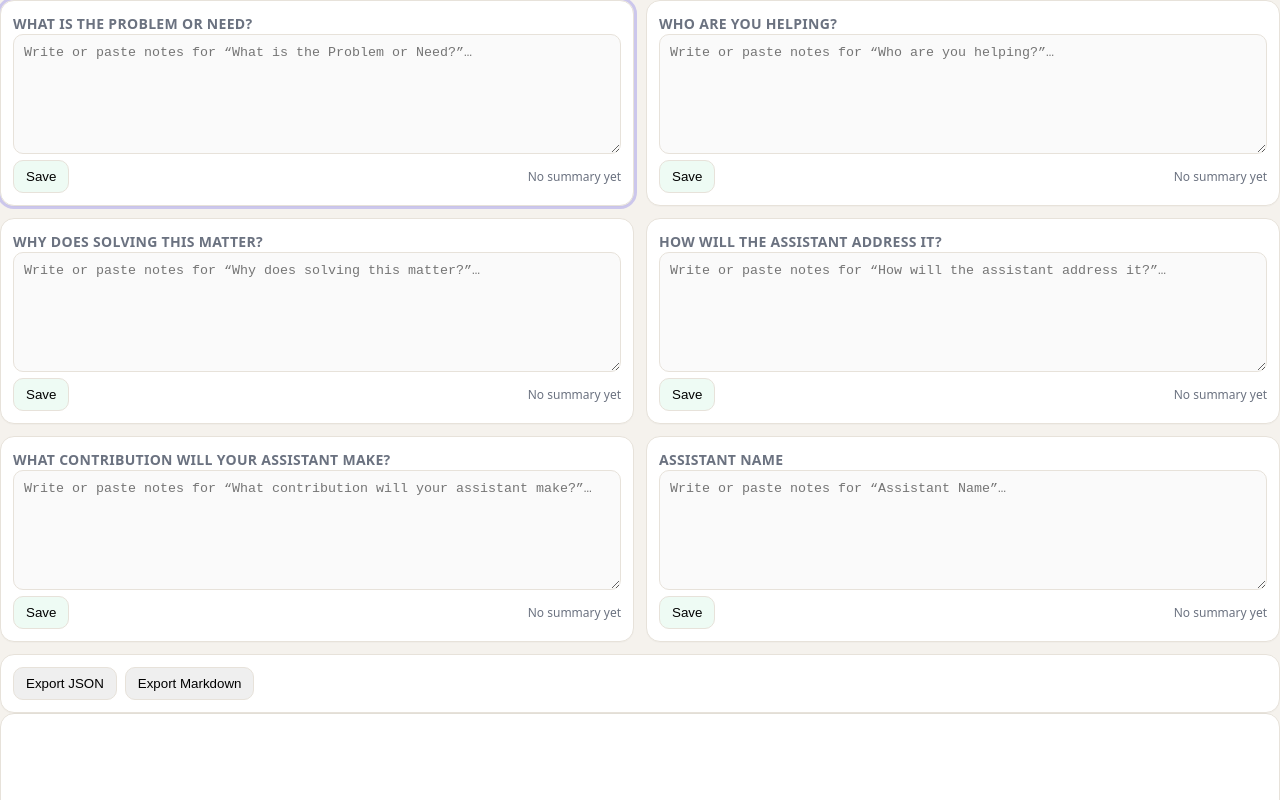
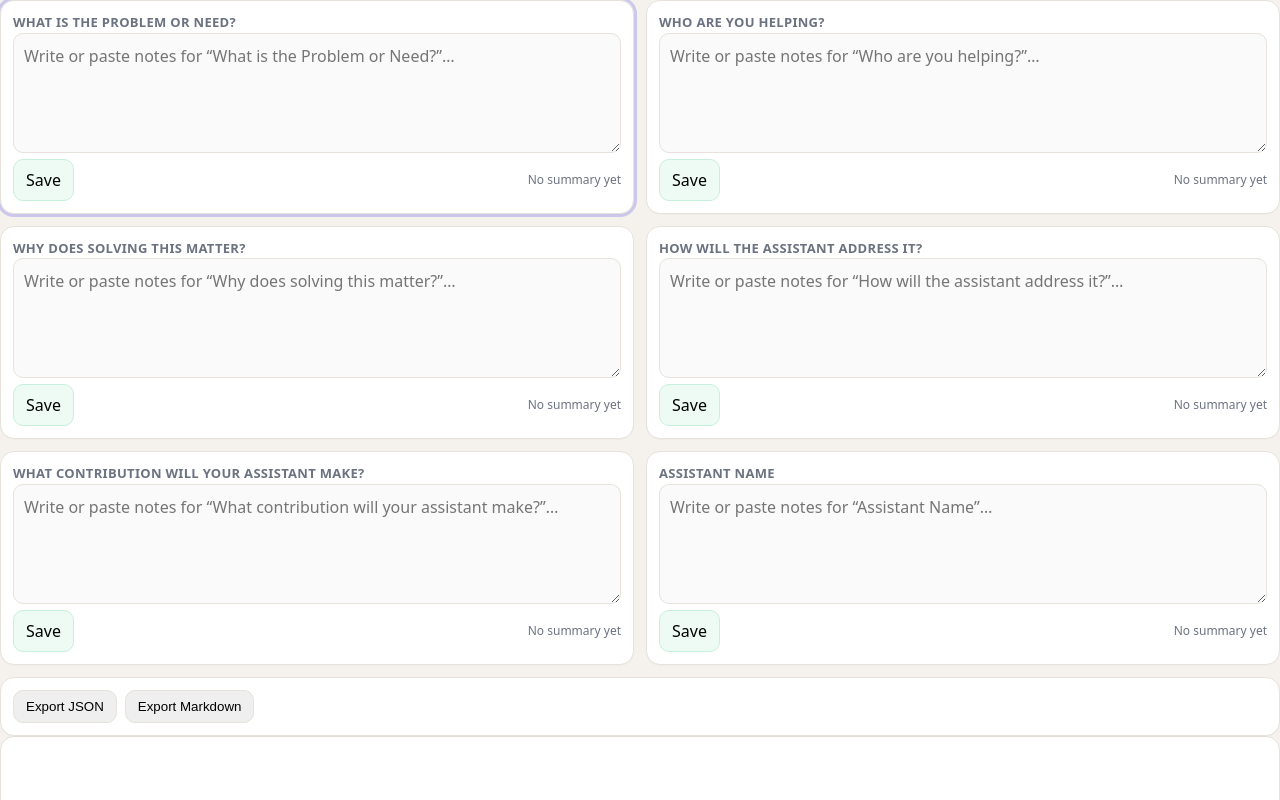
Before and after one commit to 691RB/BLLC, a React (Vite) app: page / in a window 1280 px wide. Shown: the top 800 px of the page. Built offline with nearby package versions, Linux system fonts and the light colour scheme.

Commit message:
Update CanvasCard.tsx

```diff
--- a/src/components/CanvasCard.tsx
+++ b/src/components/CanvasCard.tsx
@@ -20,20 +20,19 @@ export default function CanvasCard({ keyId, label, savedSummary, active, onClick
       if ((e.target as HTMLElement).tagName === "BUTTON") return;
       onClick();
     }}>
-      <h3 style={{ margin: 0, fontSize: 14, color: "var(--muted)", textTransform: "uppercase", letterSpacing: ".3px" }}>
-        {label}
-      </h3>
+      <h3 className="card-title">{label}</h3>
 
       <textarea
+        className="card-input"
         placeholder={`Write or paste notes for “${label}”…`}
-        style={{ width: "100%", minHeight: 120, resize: "vertical", border: "1px solid var(--border)", borderRadius: 10, padding: 10, background: "#fafafa" }}
         value={text}
         onChange={(e) => setText(e.target.value)}
       />
 
-      <div style={{ display: "flex", justifyContent: "space-between", alignItems: "center", gap: 8 }}>
-        <div style={{ display: "flex", gap: 8, alignItems: "center" }}>
+      <div className="row">
+        <div className="row-left">
           <button
+            className="btn btn-save"
             disabled={saving}
             onClick={async () => {
               if (!text.trim()) return;
@@ -41,23 +40,22 @@ export default function CanvasCard({ keyId, label, savedSummary, active, onClick
               try {
                 await onSave(keyId, text.trim());
                 setBadge("Saved ✓");
-              } catch (e) {
+              } catch {
                 setBadge("⚠️ Save failed");
               } finally {
                 setSaving(false);
               }
             }}
-            style={{ padding: "8px 12px", borderRadius: 10, border: "1px solid var(--border)", background: "#eefbf4", cursor: "pointer" }}
           >
             {saving ? "Saving…" : "Save"}
           </button>
-          <span style={{ fontSize: 12, color: "var(--ok)" }}>{badge}</span>
+          <span className="badge">{badge}</span>
         </div>
-        <span style={{ fontSize: 12, color: "var(--muted)" }}>{savedSummary ? "Summary saved" : "No summary yet"}</span>
+        <span className="muted">{savedSummary ? "Summary saved" : "No summary yet"}</span>
       </div>
 
       {savedSummary && (
-        <p style={{ marginTop: 8, fontSize: 13, color: "var(--muted)" }}>
+        <p style={{ marginTop: 8, fontSize: 13 }} className="muted">
           <em>{savedSummary}</em>
         </p>
       )}
```
